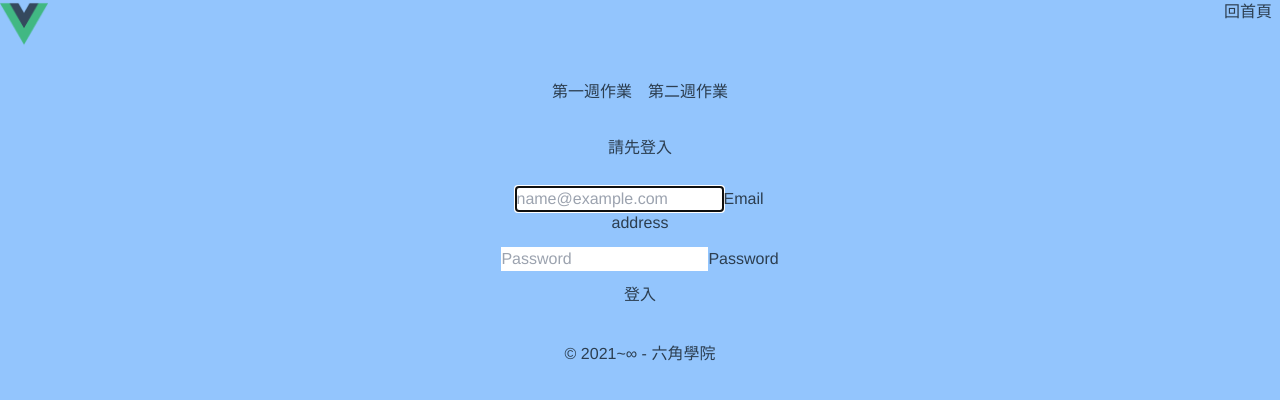
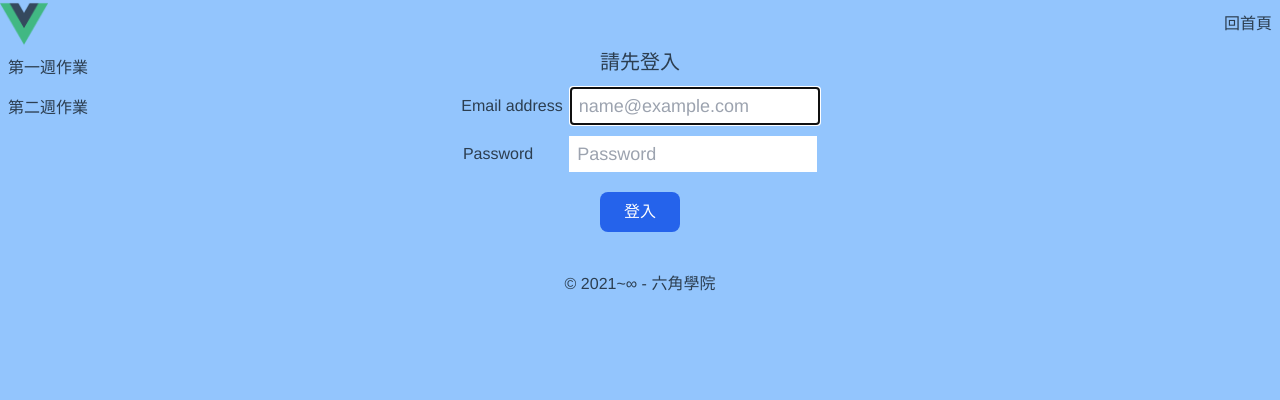
Before and after one commit to gloriousky/Vue-project, a Vue app: page /week2/login in a window 1280 px wide. Shown: the top 400 px of the page. Built offline with nearby package versions, Linux system fonts and the light colour scheme.

Commit message:
0127update

```diff
--- a/src/App.vue
+++ b/src/App.vue
@@ -1,13 +1,13 @@
 <template>
-  <nav class="bg-blue-300 flex justify-between">
-      <img class="w-12 mb-8" alt="Vue logo" src="./assets/logo.png" />
-      <router-link class="mx-2" to="/home">回首頁</router-link>
+  <nav class="bg-blue-300 flex items-center justify-between">
+      <img class="w-12" alt="Vue logo" src="./assets/logo.png" />
+      <router-link class="mx-2" to="/">回首頁</router-link>
   </nav>
-  <div class="flex justify-center mb-8">
+  <aside class="fixed flex flex-col">
 
-    <router-link class="mx-2" to="/week1">第一週作業</router-link>
-    <router-link class="mx-2" to="/week2/login">第二週作業</router-link>
-  </div>
+    <router-link class="m-2 router-link-active" to="/week1">第一週作業</router-link>
+    <router-link class="m-2" to="/week2/login">第二週作業</router-link>
+  </aside>
   <router-view></router-view>
 </template>
 
--- a/src/router/index.js
+++ b/src/router/index.js
@@ -2,9 +2,10 @@ import { createRouter, createWebHistory } from "vue-router";
 const home = () => import("../views/home.vue");
 const week1Project = () => import("../views/week1/index.vue");
 const week2Project = () => import("../views/week2/login.vue");
+const week2ProjectIndex = () => import("../views/week2/product.vue");
 
 const routes = [
-  { path: "/", redirect: "/home" },
+  { path: "/home", redirect: "/" },
   {
     path: "/home",
     name: "home",
@@ -20,6 +21,11 @@ const routes = [
     name: "login",
     component: week2Project,
   },
+  {
+    path: "/week2/product",
+    name: "product",
+    component: week2ProjectIndex,
+  },
 ];
 
 export const router = createRouter({
--- a/src/views/home.vue
+++ b/src/views/home.vue
@@ -1,186 +1,3 @@
 <template>
-  <div class="box-border">
-    <label for="">信箱</label>
-    <input type="email" v-model="emailValue" />
-    <label for="">密碼</label>
-    <input type="password" v-model="passwordValue" />
-    <button
-      class="hover:bg-red-400 bg-blue-600 text-white py-2 px-6 rounded-lg m-5"
-      type="button"
-      @click="login"
-    >
-      登入
-    </button>
-  </div>
-  <div>
-    <button
-      class="
-        p-2
-        mx-2
-        hover:bg-purple-300
-        bg-purple-400
-        border-4 border-purple-300
-        rounded-2xl
-      "
-      type="button"
-      @click="checkLogin"
-    >
-      確認是否登入
-    </button>
-    <button
-      class="
-        p-2
-        mx-2
-        hover:bg-purple-300
-        bg-purple-400
-        border-4 border-purple-300
-        rounded-2xl
-      "
-      type="button"
-      @click="getProducts"
-    >
-      取得後台的產品列表
-    </button>
-    <button
-      class="
-        p-2
-        mx-2
-        hover:bg-purple-300
-        bg-purple-400
-        border-4 border-purple-300
-        rounded-2xl
-      "
-      type="button"
-      @click="addProducts"
-    >
-      新增一個產品
-    </button>
-    <button
-      class="
-        p-2
-        mx-2
-        hover:bg-purple-300
-        bg-purple-400
-        border-4 border-purple-300
-        rounded-2xl
-      "
-      type="button"
-      @click="delProducts"
-    >
-      刪除一個產品
-    </button>
-  </div>
+  <h1>Hello, world.</h1>
 </template>
-
-<script>
-import { ref } from "vue";
-
-export default {
-  name: "home",
-  components: {},
-  data() {
-    return {
-      url: "https://vue3-course-api.hexschool.io/v2",
-      apiPath: "david-hexschool",
-      emailValue: "",
-      passwordValue: "",
-    };
-  },
-  created() {
-    this.checkLogin();
-  },
-  mounted() {
-
-  },
-  methods: {
-    login() {
-      const username = this.emailValue;
-      const password = this.passwordValue;
-      // eslint-disable-next-line no-unused-vars
-      const user = {
-        username,
-        password,
-      };
-      this.axios
-        .post(`${this.url}/admin/signin`, user)
-        .then((res) => {
-          console.log(res);
-          const { token, expired } = res.data;
-          document.cookie = `hexToken=${token};expires=${new Date(expired)}`;
-        })
-        .catch((err) => {
-          console.dir(err);
-        });
-    },
-    checkLogin() {
-      console.log("checkLogin");
-      const tokenValue = document.cookie.replace(
-        /(?:(?:^|.*;\s*)hexToken\s*=\s*([^;]*).*$)|^.*$/,
-        "$1"
-      );
-      // console.log(tokenValue)
-      this.axios.defaults.headers.common["Authorization"] = tokenValue;
-
-      this.axios
-        .post(`${this.url}/api/user/check`)
-        .then((res) => {
-          console.log(res);
-        })
-        .catch((err) => {
-          console.log(err);
-        });
-    },
-    getProducts() {
-      this.axios
-        .get(`${this.url}/api/${this.apiPath}/admin/products`)
-        .then((res) => {
-          console.log(res);
-        })
-        .catch((err) => {
-          console.log(err);
-        });
-    },
-    addProducts() {
-      const product = {
-        data: {
-          title: "[賣]衣服",
-          category: "衣服2",
-          origin_price: 100,
-          price: 300,
-          unit: "個",
-          description: "名設計師設計",
-          content: "內容",
-          is_enabled: 1,
-          imageUrl:
-            "https://images.unsplash.com/photo-1516550135131-fe3dcb0bedc7?ixlib=rb-0.3.5&ixid=eyJhcHBfaWQiOjEyMDd9&s=621e8231a4e714c2e85f5acbbcc6a730&auto=format&fit=crop&w=1352&q=80",
-        },
-      };
-      this.axios
-        .post(`${this.url}/api/${this.apiPath}/admin/product`, product)
-        .then((res) => {
-          console.log(res);
-        })
-        .catch((err) => {
-          console.log(err);
-        });
-    },
-    delProducts() {
-      this.axios
-        .delete(
-          `${this.url}/api/${this.apiPath}/admin/product/-Mts0xvpeSWRVjuKsgoU`
-        )
-        .then((res) => {
-          console.log(res);
-        })
-        .catch((err) => {
-          console.log(err);
-        });
-    },
-  },
-};
-</script>
-<style scoped>
-a {
-  color: #42b983;
-}
-</style>
--- a/src/views/week1/index.vue
+++ b/src/views/week1/index.vue
@@ -1,8 +1,186 @@
 <template>
-  <div class="container">
-    <h1>Hello world</h1>
+  <div class="box-border">
+    <label for="">信箱</label>
+    <input type="email" v-model="emailValue" />
+    <label for="">密碼</label>
+    <input type="password" v-model="passwordValue" />
+    <button
+      class="hover:bg-red-400 bg-blue-600 text-white py-2 px-6 rounded-lg m-5"
+      type="button"
+      @click="login"
+    >
+      登入
+    </button>
+  </div>
+  <div>
+    <button
+      class="
+        p-2
+        mx-2
+        hover:bg-purple-300
+        bg-purple-400
+        border-4 border-purple-300
+        rounded-2xl
+      "
+      type="button"
+      @click="checkLogin"
+    >
+      確認是否登入
+    </button>
+    <button
+      class="
+        p-2
+        mx-2
+        hover:bg-purple-300
+        bg-purple-400
+        border-4 border-purple-300
+        rounded-2xl
+      "
+      type="button"
+      @click="getProducts"
+    >
+      取得後台的產品列表
+    </button>
+    <button
+      class="
+        p-2
+        mx-2
+        hover:bg-purple-300
+        bg-purple-400
+        border-4 border-purple-300
+        rounded-2xl
+      "
+      type="button"
+      @click="addProducts"
+    >
+      新增一個產品
+    </button>
+    <button
+      class="
+        p-2
+        mx-2
+        hover:bg-purple-300
+        bg-purple-400
+        border-4 border-purple-300
+        rounded-2xl
+      "
+      type="button"
+      @click="delProducts"
+    >
+      刪除一個產品
+    </button>
   </div>
 </template>
+
 <script>
+import { ref } from "vue";
 
+export default {
+  name: "home",
+  components: {},
+  data() {
+    return {
+      url: "https://vue3-course-api.hexschool.io/v2",
+      apiPath: "david-hexschool",
+      emailValue: "",
+      passwordValue: "",
+    };
+  },
+  created() {
+    this.checkLogin();
+  },
+  mounted() {
+
+  },
+  methods: {
+    login() {
+      const username = this.emailValue;
+      const password = this.passwordValue;
+      // eslint-disable-next-line no-unused-vars
+      const user = {
+        username,
+        password,
+      };
+      this.axios
+        .post(`${this.url}/admin/signin`, user)
+        .then((res) => {
+          console.log(res);
+          const { token, expired } = res.data;
+          document.cookie = `hexToken=${token};expires=${new Date(expired)}`;
+        })
+        .catch((err) => {
+          console.dir(err);
+        });
+    },
+    checkLogin() {
+      console.log("checkLogin");
+      const tokenValue = document.cookie.replace(
+        /(?:(?:^|.*;\s*)hexToken\s*=\s*([^;]*).*$)|^.*$/,
+        "$1"
+      );
+      // console.log(tokenValue)
+      this.axios.defaults.headers.common["Authorization"] = tokenValue;
+
+      this.axios
+        .post(`${this.url}/api/user/check`)
+        .then((res) => {
+          console.log(res);
+        })
+        .catch((err) => {
+          console.log(err);
+        });
+    },
+    getProducts() {
+      this.axios
+        .get(`${this.url}/api/${this.apiPath}/admin/products`)
+        .then((res) => {
+          console.log(res);
+        })
+        .catch((err) => {
+          console.log(err);
+        });
+    },
+    addProducts() {
+      const product = {
+        data: {
+          title: "[賣]衣服",
+          category: "衣服2",
+          origin_price: 100,
+          price: 300,
+          unit: "個",
+          description: "名設計師設計",
+          content: "內容",
+          is_enabled: 1,
+          imageUrl:
+            "https://images.unsplash.com/photo-1516550135131-fe3dcb0bedc7?ixlib=rb-0.3.5&ixid=eyJhcHBfaWQiOjEyMDd9&s=621e8231a4e714c2e85f5acbbcc6a730&auto=format&fit=crop&w=1352&q=80",
+        },
+      };
+      this.axios
+        .post(`${this.url}/api/${this.apiPath}/admin/product`, product)
+        .then((res) => {
+          console.log(res);
+        })
+        .catch((err) => {
+          console.log(err);
+        });
+    },
+    delProducts() {
+      this.axios
+        .delete(
+          `${this.url}/api/${this.apiPath}/admin/product/-Mts0xvpeSWRVjuKsgoU`
+        )
+        .then((res) => {
+          console.log(res);
+        })
+        .catch((err) => {
+          console.log(err);
+        });
+    },
+  },
+};
 </script>
+<style scoped>
+a {
+  color: #42b983;
+}
+</style>
--- a/src/views/week2/login.vue
+++ b/src/views/week2/login.vue
@@ -1,31 +1,43 @@
   <template>
-  <div class="container">
-    <div class="row justify-content-center">
-      <h1 class="h3 mb-3 font-weight-normal">請先登入</h1>
-      <div class="col-8">
-        <form id="form" class="form-signin">
-          <div class="form-floating mb-3">
+  <div class="container mx-auto">
+    <div class="flex flex-col justify-center">
+      <h1 class="text-xl mb-3">請先登入</h1>
+      <div class="">
+        <form id="form" class="">
+          <div class="flex justify-center items-center mb-3">
+            <label for="username" class="mr-2">Email address</label>
             <input
               type="email"
-              class="form-control"
-              id="username"
+              class="px-2 py-1 text-lg"
+              v-model="emailValue"
               placeholder="name@example.com"
               required
               autofocus
             />
-            <label for="username">Email address</label>
           </div>
-          <div class="form-floating">
+          <div class="flex justify-center items-center">
+            <label for="password" class="mr-9">Password</label>
             <input
               type="password"
-              class="form-control"
-              id="password"
+              class="px-2 py-1 text-lg"
+              v-model="passwordValue"
               placeholder="Password"
               required
             />
-            <label for="password">Password</label>
           </div>
-          <button class="btn btn-lg btn-primary w-100 mt-3" type="submit">
+          <button
+            class="
+              hover:bg-red-400
+              bg-blue-600
+              text-white
+              py-2
+              px-6
+              rounded-lg
+              m-5
+            "
+            type="button"
+            @click="login"
+          >
             登入
           </button>
         </form>
@@ -35,19 +47,41 @@
   </div>
 </template>
 <script>
-import { useRouter } from "vue-router";
 export default {
   name: "login",
-  setup() {
-    const router = useRouter();
-    const toHome = () => {
-      router.push({
-        name: "home",
-      });
+  data() {
+    return {
+      url: "https://vue3-course-api.hexschool.io/v2",
+      apiPath: "david-hexschool",
+      emailValue: "",
+      passwordValue: "",
     };
-    return {
-      toHome,
-    };
+  },
+  created() {
+    console.log(this.$router);
+  },
+  methods: {
+    login() {
+      const username = this.emailValue;
+      const password = this.passwordValue;
+      // eslint-disable-next-line no-unused-vars
+      const user = {
+        username,
+        password,
+      };
+      this.axios
+        .post(`${this.url}/admin/signin`, user)
+        .then((res) => {
+          console.log(res);
+          alert(res.data.message);
+          const { token, expired } = res.data;
+          document.cookie = `hexToken=${token};expires=${new Date(expired)}`;
+          this.$router.push("/week2/product");
+        })
+        .catch((err) => {
+          console.dir(err);
+        });
+    },
   },
 };
 </script>
@@ -57,12 +91,4 @@ body {
   height: 100%;
   text-align: center;
 }
-
-
-.form-signin {
-  width: 100%;
-  max-width: 330px;
-  padding: 15px;
-  margin: auto;
-}
 </style>
--- /dev/null
+++ b/src/views/week2/product.vue
@@ -0,0 +1,8 @@
+<template>
+  <h1>Hello world product</h1>
+</template>
+<script>
+export default {
+  name: "product",
+};
+</script>
```
Also changed, not shown: src/main.js (+12 -13 lines), src/views/week2/index.vue (deleted).
